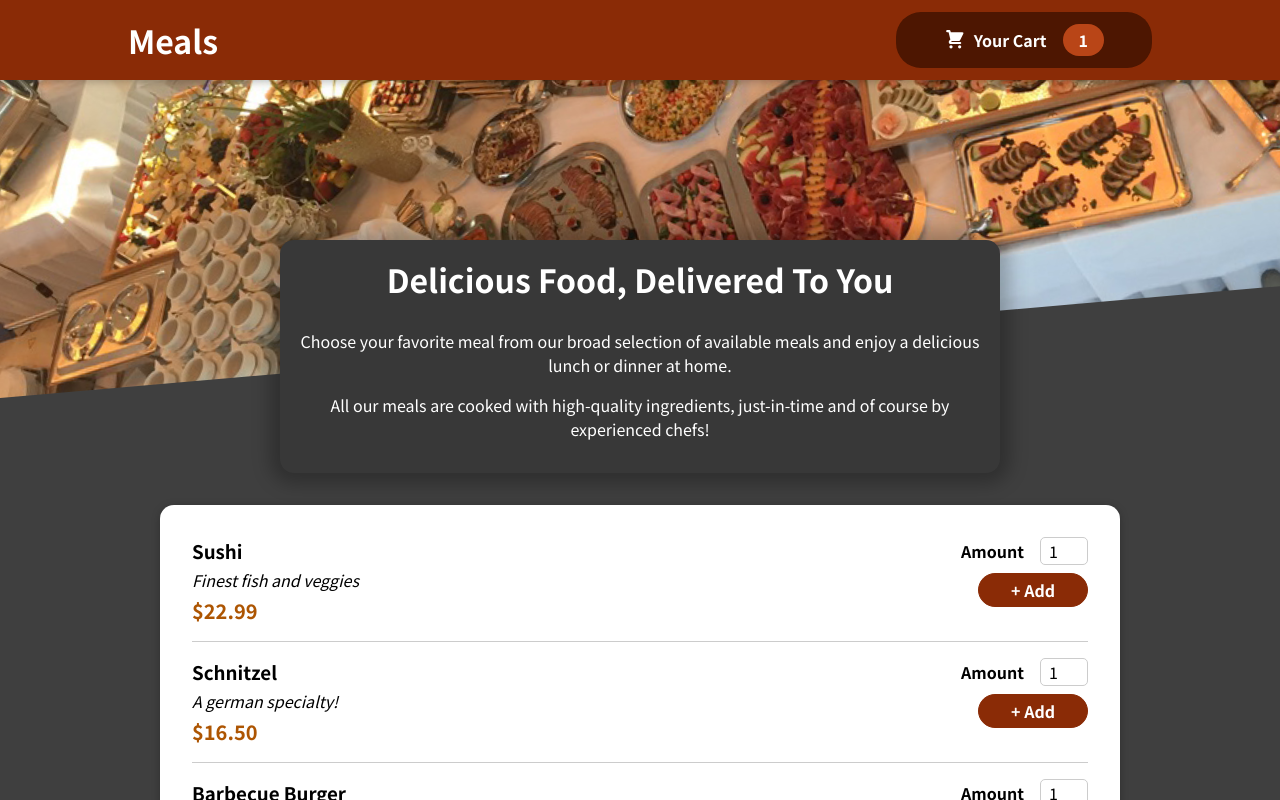
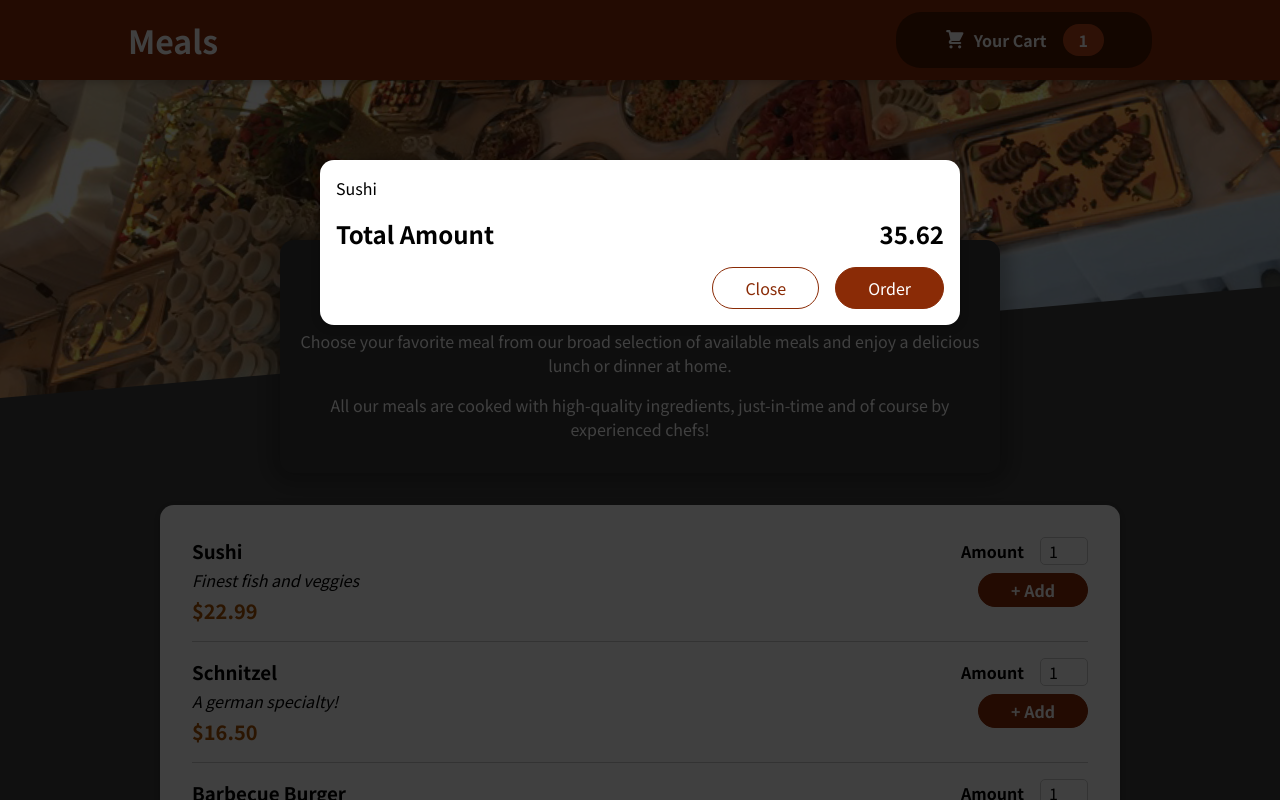
Before and after one commit to LinditaKalaj/Food-Order, a React (Create React App) app: page / in a window 1280 px wide. Shown: the top 800 px of the page. Built offline with nearby package versions, Linux system fonts and the light colour scheme.

Commit message:
Added Cart components and modal

```diff
--- a/public/index.html
+++ b/public/index.html
@@ -28,6 +28,7 @@
   </head>
   <body>
     <noscript>You need to enable JavaScript to run this app.</noscript>
+    <div id="overlays"></div>
     <div id="root"></div>
     <!--
       This HTML file is a template.
--- a/src/App.js
+++ b/src/App.js
@@ -1,10 +1,12 @@
 import { Fragment } from "react";
 import Header from "./components/Layout/Header";
 import Meals from "./components/Meals/Meals";
+import Cart from "./components/Cart/Cart";
 
 function App() {
   return (
     <Fragment>
+    <Cart></Cart>
     <Header/>
     <main>
     <Meals/>
--- /dev/null
+++ b/src/components/Cart/Cart.js
@@ -0,0 +1,27 @@
+import Modal from "../UI/Modal";
+import style from "./Cart.module.css";
+
+function Cart(props) {
+  const cartItems = (
+    <ul className={style["cart-items"]}>
+      {[{ id: "c1", name: "Sushi", amount: 2, price: "12.99" }].map((index) => (
+        <li> {index.name}</li>
+      ))}
+    </ul>
+  );
+  return (
+    <Modal>
+      {cartItems}
+      <div className={style.total}>
+        <span>Total Amount</span>
+        <span>35.62</span>
+      </div>
+      <div className={style.actions}>
+        <button className={style["button--alt"]}>Close</button>
+        <button className={style["button"]}>Order</button>
+      </div>
+    </Modal>
+  );
+}
+
+export default Cart;
--- /dev/null
+++ b/src/components/Cart/Cart.module.css
@@ -0,0 +1,46 @@
+.cart-items {
+    list-style: none;
+    margin: 0;
+    padding: 0;
+    max-height: 20rem;
+    overflow: auto;
+  }
+
+  .total {
+    display: flex;
+    justify-content: space-between;
+    align-items: center;
+    font-weight: bold;
+    font-size: 1.5rem;
+    margin: 1rem 0;
+  }
+
+  .actions {
+    text-align: right;
+  }
+
+  .actions button {
+    font: inherit;
+    cursor: pointer;
+    background-color: transparent;
+    border: 1px solid #8a2b06;
+    padding: 0.5rem 2rem;
+    border-radius: 25px;
+    margin-left: 1rem;
+  }
+
+  .actions button:hover,
+  .actions button:active {
+    background-color: #5a1a01;
+    border-color: #5a1a01;
+    color: white;
+  }
+
+  .actions .button--alt {
+    color: #8a2b06;
+  }
+
+  .actions .button {
+    background-color: #8a2b06;
+    color: white;
+  }
--- /dev/null
+++ b/src/components/UI/Modal.js
@@ -0,0 +1,24 @@
+import style from "./Modal.module.css"
+import ReactDOM from "react-dom";
+
+function Backdrop(props){
+    return <div className={style.backdrop}></div>
+}
+
+function ModalOverlay(props){
+    return <div className={style.modal}>
+        <div className={style.content}>{props.children}</div>
+    </div>
+}
+const portalElement = document.getElementById("overlays");
+
+function Modal(props){
+    return(
+        <>
+        {ReactDOM.createPortal(<Backdrop></Backdrop>, portalElement)}
+        {ReactDOM.createPortal(<ModalOverlay>{props.children}</ModalOverlay>, portalElement )}
+        </>
+    )
+}
+
+export default Modal
--- /dev/null
+++ b/src/components/UI/Modal.module.css
@@ -0,0 +1,40 @@
+.backdrop {
+    position: fixed;
+    top: 0;
+    left: 0;
+    width: 100%;
+    height: 100vh;
+    z-index: 20;
+    background-color: rgba(0, 0, 0, 0.75);
+  }
+
+  .modal {
+    position: fixed;
+    top: 20vh;
+    left: 5%;
+    width: 90%;
+    background-color: white;
+    padding: 1rem;
+    border-radius: 14px;
+    box-shadow: 0 2px 8px rgba(0, 0, 0, 0.25);
+    z-index: 30;
+    animation: slide-down 300ms ease-out forwards;
+  }
+
+  @media (min-width: 768px) {
+    .modal {
+      width: 40rem;
+      left: calc(50% - 20rem);
+    }
+  }
+
+  @keyframes slide-down {
+    from {
+      opacity: 0;
+      transform: translateY(-3rem);
+    }
+    to {
+      opacity: 1;
+      transform: translateY(0);
+    }
+  }
```
